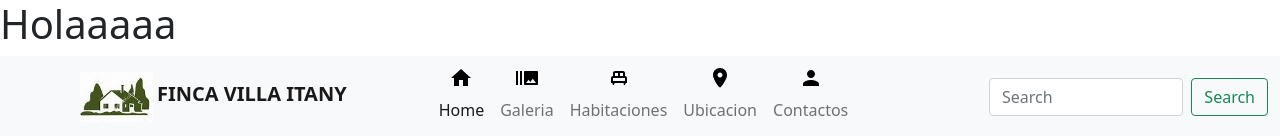
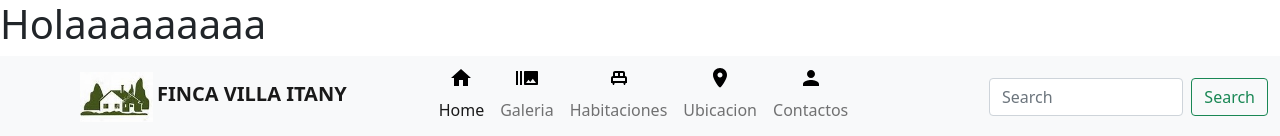
Before and after one commit to SEBASTIANJOYA/VillaItany-Web, a plain HTML site: page Villa-Itany/index.html in a window 1280 px wide. Shown: the top 136 px of the page. Drawn offline with nearby package versions, Linux system fonts and the light colour scheme; files whose address does not match are found by name.

Commit message:
Prueba Commit

```diff
--- a/Villa-Itany/index.html
+++ b/Villa-Itany/index.html
@@ -21,7 +21,8 @@
 
       <header>
 
-     <h1> Holaaaaa </h1>
+     <h1> Holaaaaaaaaa
+        </h1>
 
         <nav class="navbar navbar-expand-lg navbar-light bg-light" >
 
```
